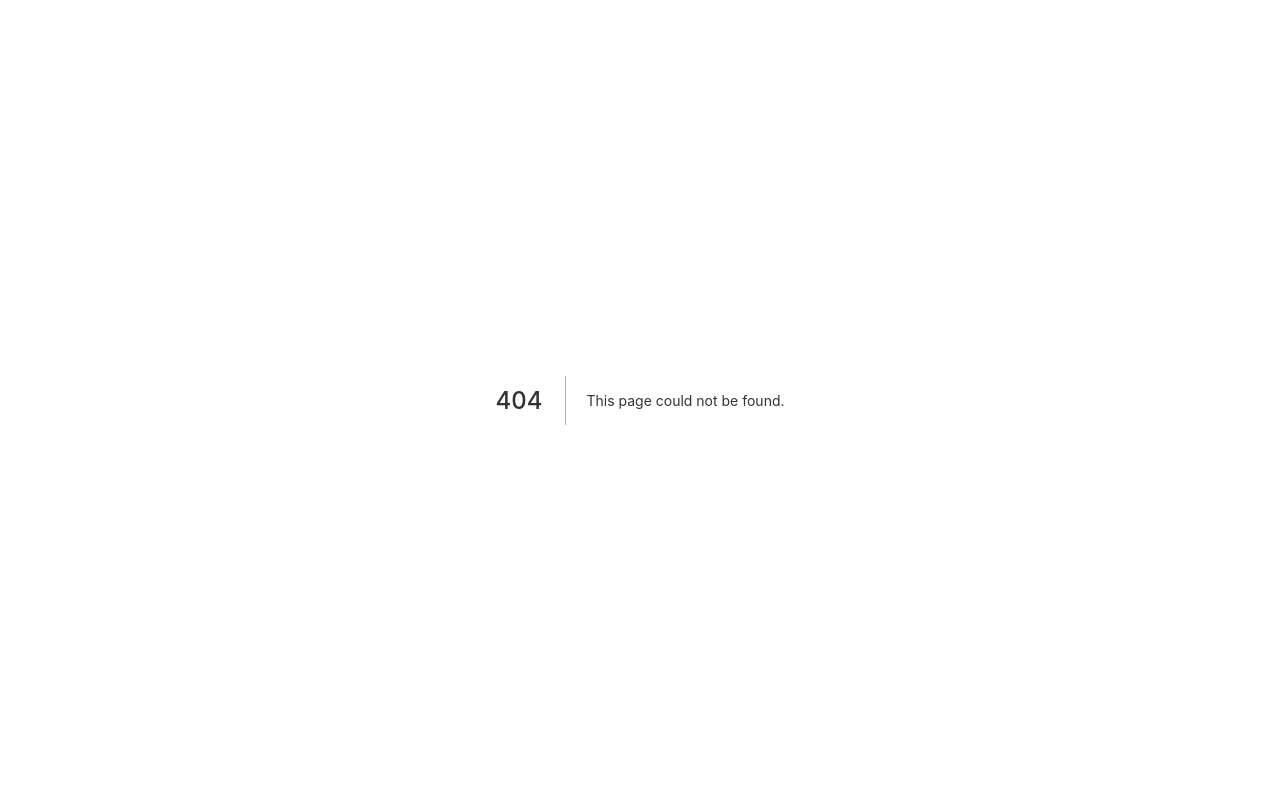
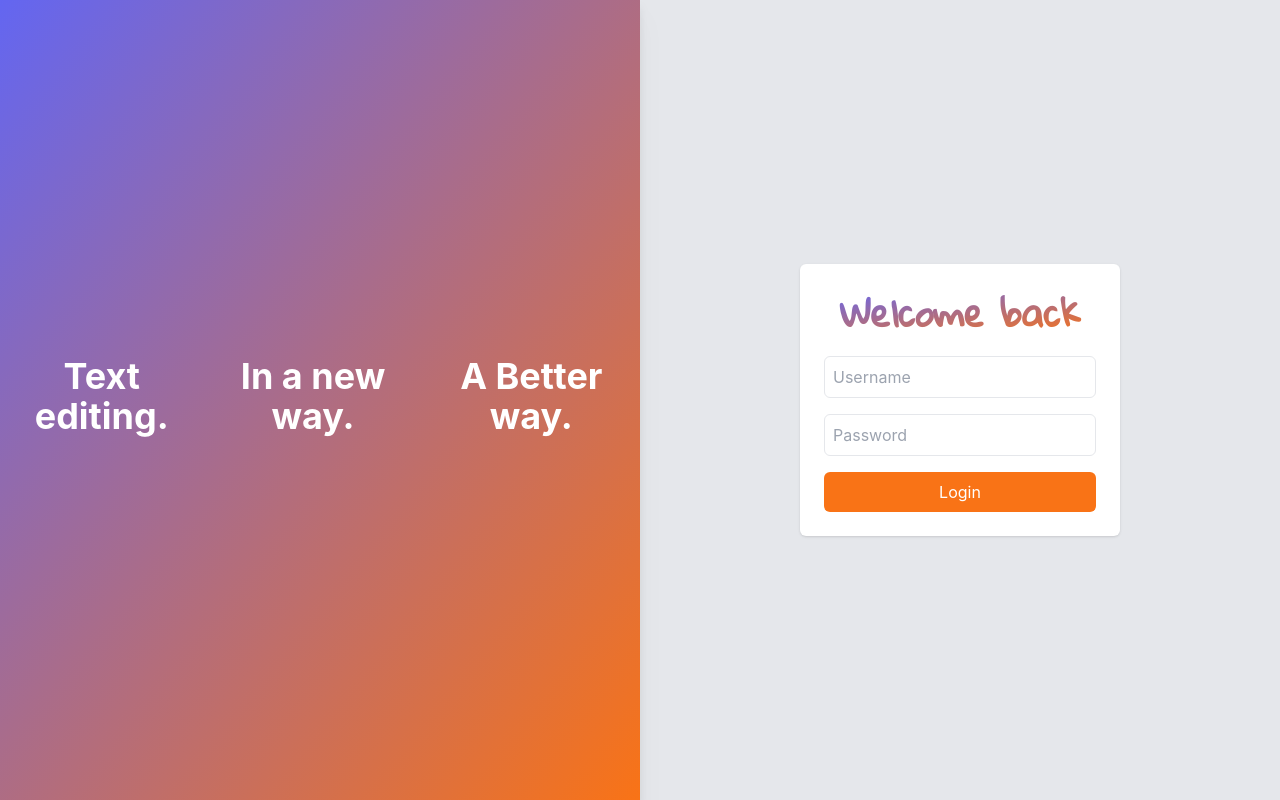
Before and after one commit to bradleykenny/one-page, a Next.js app in the folder client/: page /login in a window 1280 px wide. Before the commit this address had no page. Built offline with nearby package versions, Linux system fonts and the light colour scheme.

Commit message:
Playing with login page

```diff
--- /dev/null
+++ b/client/pages/login/index.tsx
@@ -0,0 +1,62 @@
+import Head from "next/head";
+import { useRouter } from "next/router";
+import { useEffect } from "react";
+
+const Login = () => {
+    const router = useRouter();
+
+    useEffect(() => {
+        const isLoggedIn = false;
+        if (isLoggedIn) {
+            router.push("/home");
+        }
+    }, []);
+
+    return (
+        <div>
+            <Head>
+                <link rel="preconnect" href="https://fonts.googleapis.com" />
+                <link rel="preconnect" href="https://fonts.gstatic.com" />
+                <link
+                    href="https://fonts.googleapis.com/css2?family=Gloria+Hallelujah&display=swap"
+                    rel="stylesheet"
+                />
+            </Head>
+            <div className="grid grid-cols-2 h-screen">
+                <div className="bg-gradient-to-br from-indigo-500 to-orange-500 drop-shadow-xl z-10 flex justify-center">
+                    <h1 className="text-center text-4xl text-white self-center justify-center">
+                        Text editing.
+                    </h1>
+                    <h1 className="text-center text-4xl text-white self-center justify-center">
+                        In a new way.
+                    </h1>
+                    <h1 className="text-center text-4xl text-white self-center justify-center">
+                        A Better way.
+                    </h1>
+                </div>
+                <div className="bg-gray-200 z-0 flex">
+                    <div className="w-1/2 self-center bg-white rounded-md shadow mx-auto flex flex-col p-4">
+                        <h1 className="text-center font-cursive text-4xl mt-3 mb-4 text-transparent bg-clip-text bg-gradient-to-br from-indigo-500 to-orange-500">
+                            Welcome back
+                        </h1>
+                        <input
+                            type="text"
+                            placeholder="Username"
+                            className="px-2 py-2 m-2 border rounded-md focus:shadow focus:outline-none"
+                        />
+                        <input
+                            type="password"
+                            placeholder="Password"
+                            className="px-2 py-2 m-2 border rounded-md focus:shadow focus:outline-none"
+                        />
+                        <button className="px-2 py-2 m-2 bg-orange-500 rounded-md text-white hover:shadow hover:bg-orange-600">
+                            Login
+                        </button>
+                    </div>
+                </div>
+            </div>
+        </div>
+    );
+};
+
+export default Login;
--- a/client/tailwind.config.js
+++ b/client/tailwind.config.js
@@ -4,7 +4,11 @@ module.exports = {
         "./components/**/*.{js,ts,jsx,tsx}",
     ],
     theme: {
-        extend: {},
+        extend: {
+            fontFamily: {
+                cursive: ['"Gloria Hallelujah"'],
+            },
+        },
     },
     plugins: [require("@tailwindcss/typography")],
 };
```
